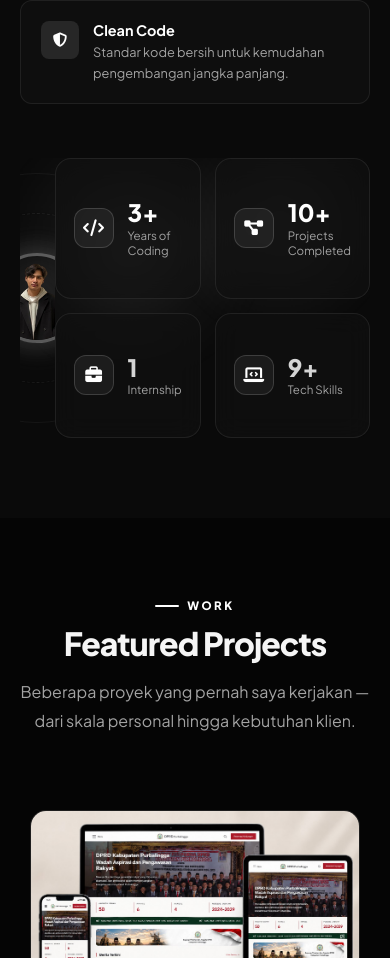
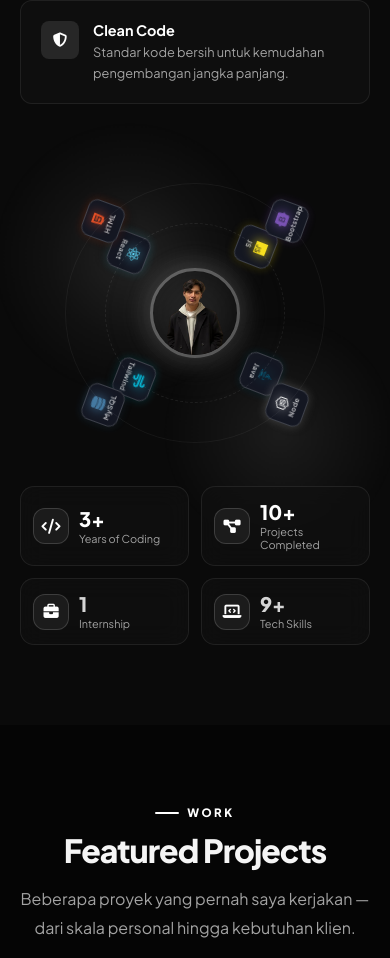
Before and after one commit to Ghilbranalf/Portfolio, a React (Vite) app: page / in a window 390 px wide. Shown: the part 4677-5635 px from the top of the page. Built offline with nearby package versions, Linux system fonts and the light colour scheme.

Commit message:
fix: ensure about section orbit and fact cards are properly stacked and centered on mobile and tablet

```diff
--- a/src/index.css
+++ b/src/index.css
@@ -801,9 +801,27 @@ section { position: relative; z-index: 1; overflow-x: hidden; max-width: 100%; }
     .hero-img-wrap { width: 260px; height: 320px; }
     .services-grid { grid-template-columns: repeat(2,1fr); }
     .skills-layout { grid-template-columns: 1fr; }
-    .about-grid { grid-template-columns: 1fr; }
+    .about-grid { grid-template-columns: 1fr; gap: 52px; }
     .project-slide-item { flex: 0 0 calc((100% - 24px) / 2); }
-    .about-visual { position: static; }
+    .about-visual {
+        position: static;
+        display: flex;
+        flex-direction: column;
+        align-items: center;
+        width: 100%;
+        margin-top: 10px;
+    }
+    .orbit-scene {
+        margin: 0 auto 36px;
+    }
+    .about-facts {
+        width: 100%;
+        max-width: 520px;
+        margin: 0 auto;
+        display: grid;
+        grid-template-columns: 1fr 1fr;
+        gap: 16px;
+    }
     .hero-stats { justify-content: center; }
     .hero-actions { justify-content: center; }
 }
@@ -1297,30 +1315,80 @@ section { position: relative; z-index: 1; overflow-x: hidden; max-width: 100%; }
         z-index: 9999999 !important;
     }
 
-    /* Orbit responsive */
+    /* Orbit & About responsive */
+    .about-grid {
+        grid-template-columns: 1fr;
+        gap: 40px;
+    }
     .about-visual {
-        overflow: hidden;
-        max-width: 100%;
+        position: static;
+        width: 100%;
         display: flex;
-        justify-content: center;
+        flex-direction: column;
+        align-items: center;
+        overflow: visible;
+        margin-top: 10px;
     }
     .orbit-scene {
-        max-width: 280px;
-        width: 280px;
-        height: 280px;
-        margin: 0 auto;
-        overflow: hidden;
+        max-width: 290px;
+        width: 290px;
+        height: 290px;
+        margin: 0 auto 28px;
+        position: relative;
     }
     .orbit-center { width: 90px; height: 90px; }
-    .orbit-path.path-inner { width: 170px; height: 170px; }
-    .orbit-path.path-outer { width: 250px; height: 250px; }
-    .orbit-ring.ring-inner { width: 170px; height: 170px; margin-left: -85px; margin-top: -85px; }
-    .orbit-ring.ring-outer { width: 250px; height: 250px; margin-left: -125px; margin-top: -125px; }
-    .ring-inner .orbit-icon { transform: rotate(var(--angle)) translateX(85px) rotate(calc(-1 * var(--angle))); }
-    .ring-outer .orbit-icon { transform: rotate(var(--angle)) translateX(125px) rotate(calc(-1 * var(--angle))); }
-    .orbit-icon { width: 38px; height: 38px; margin-left: -19px; margin-top: -19px; border-radius: 9px; }
+    .orbit-path.path-inner { width: 180px; height: 180px; }
+    .orbit-path.path-outer { width: 260px; height: 260px; }
+    .orbit-ring.ring-inner { width: 180px; height: 180px; margin-left: -90px; margin-top: -90px; }
+    .orbit-ring.ring-outer { width: 260px; height: 260px; margin-left: -130px; margin-top: -130px; }
+    .ring-inner .orbit-icon {
+        animation: counterSpinInnerMobile 22s linear infinite;
+    }
+    .ring-outer .orbit-icon {
+        animation: counterSpinOuterMobile 35s linear infinite reverse;
+    }
+    .orbit-icon {
+        width: 38px;
+        height: 38px;
+        margin-left: -19px;
+        margin-top: -19px;
+        border-radius: 9px;
+    }
     .orbit-icon i { font-size: 0.85rem; }
     .orbit-icon span { font-size: 0.44rem; }
-    .about-grid { grid-template-columns: 1fr; gap: 40px; }
-    .about-facts { grid-template-columns: 1fr 1fr; }
+
+    .about-facts {
+        display: grid;
+        grid-template-columns: 1fr 1fr;
+        gap: 12px;
+        width: 100%;
+        max-width: 360px;
+        margin: 0 auto;
+    }
+    .fact-card {
+        padding: 14px 12px;
+        gap: 10px;
+        border-radius: 14px;
+    }
+    .fact-icon {
+        width: 36px;
+        height: 36px;
+        font-size: 0.95rem;
+    }
+    .fact-num {
+        font-size: 1.25rem;
+    }
+    .fact-label {
+        font-size: 0.68rem;
+    }
 }
+
+@keyframes counterSpinInnerMobile {
+    from { transform: rotate(var(--angle)) translateX(90px) rotate(calc(-1 * var(--angle) - 0deg)); }
+    to { transform: rotate(calc(var(--angle) + 360deg)) translateX(90px) rotate(calc(-1 * var(--angle) - 360deg)); }
+}
+
+@keyframes counterSpinOuterMobile {
+    from { transform: rotate(var(--angle)) translateX(130px) rotate(calc(-1 * var(--angle) + 0deg)); }
+    to { transform: rotate(calc(var(--angle) - 360deg)) translateX(130px) rotate(calc(-1 * var(--angle) + 360deg)); }
+}
```
